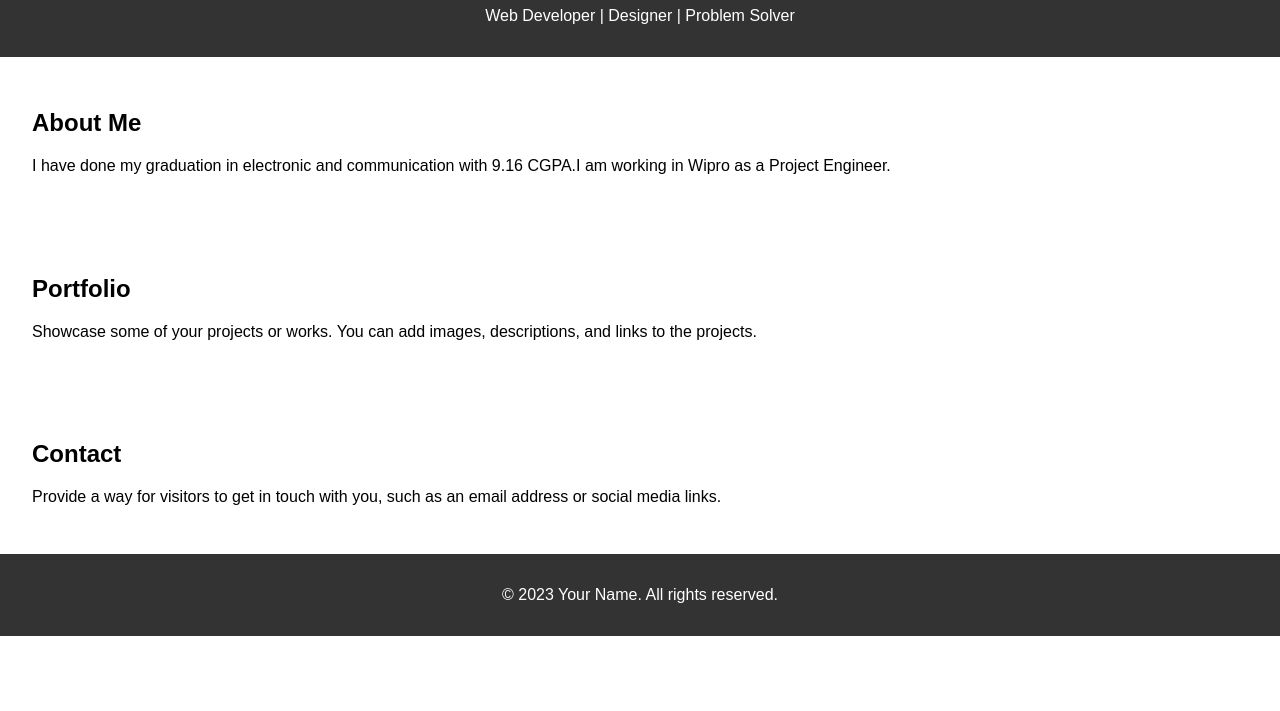
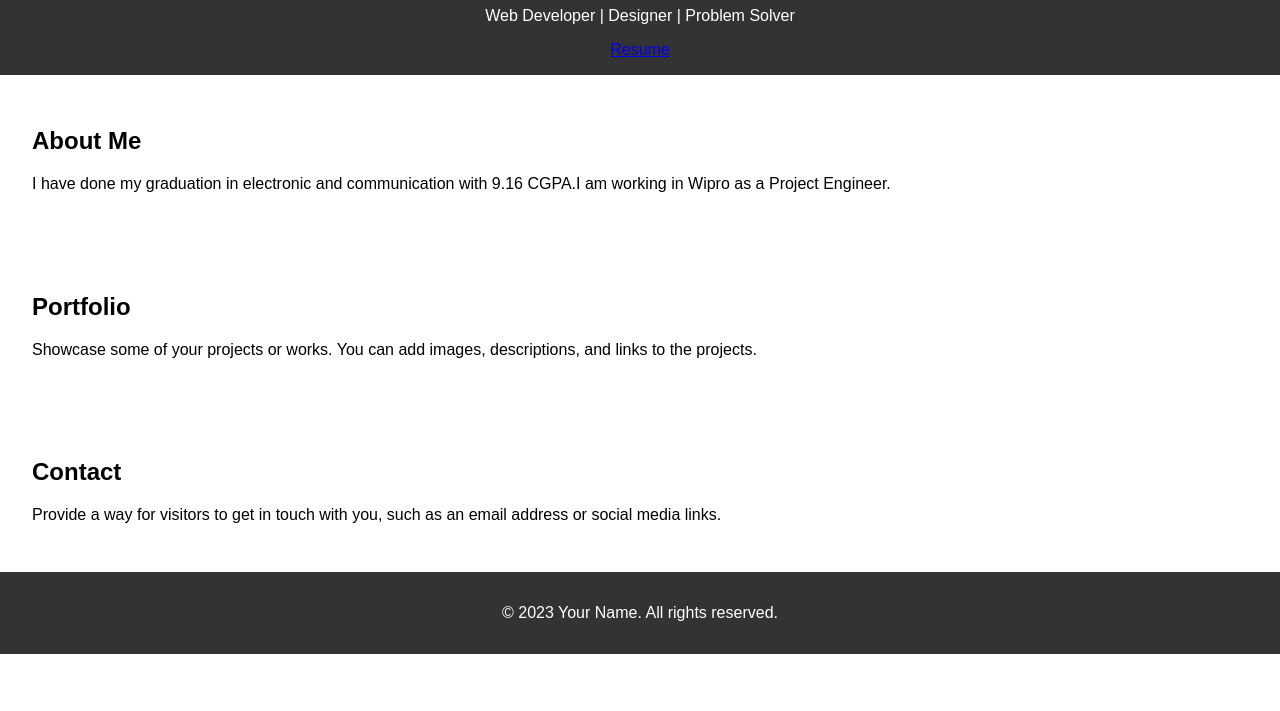
Before and after one commit to ErAhtisham/ErAhtisham.github.io, a plain HTML site: page index.html in a window 1280 px wide. Shown: the part 89-800 px from the top of the page. Drawn offline with Linux system fonts and the light colour scheme.

Commit message:
Resume link

```diff
--- a/index.html
+++ b/index.html
@@ -32,6 +32,7 @@
     <header>
         <h1>Ahtisham Khan</h1>
         <p>Web Developer | Designer | Problem Solver</p>
+        <a href="resume.html">Resume</a>
     </header>
 
     <section>
```
